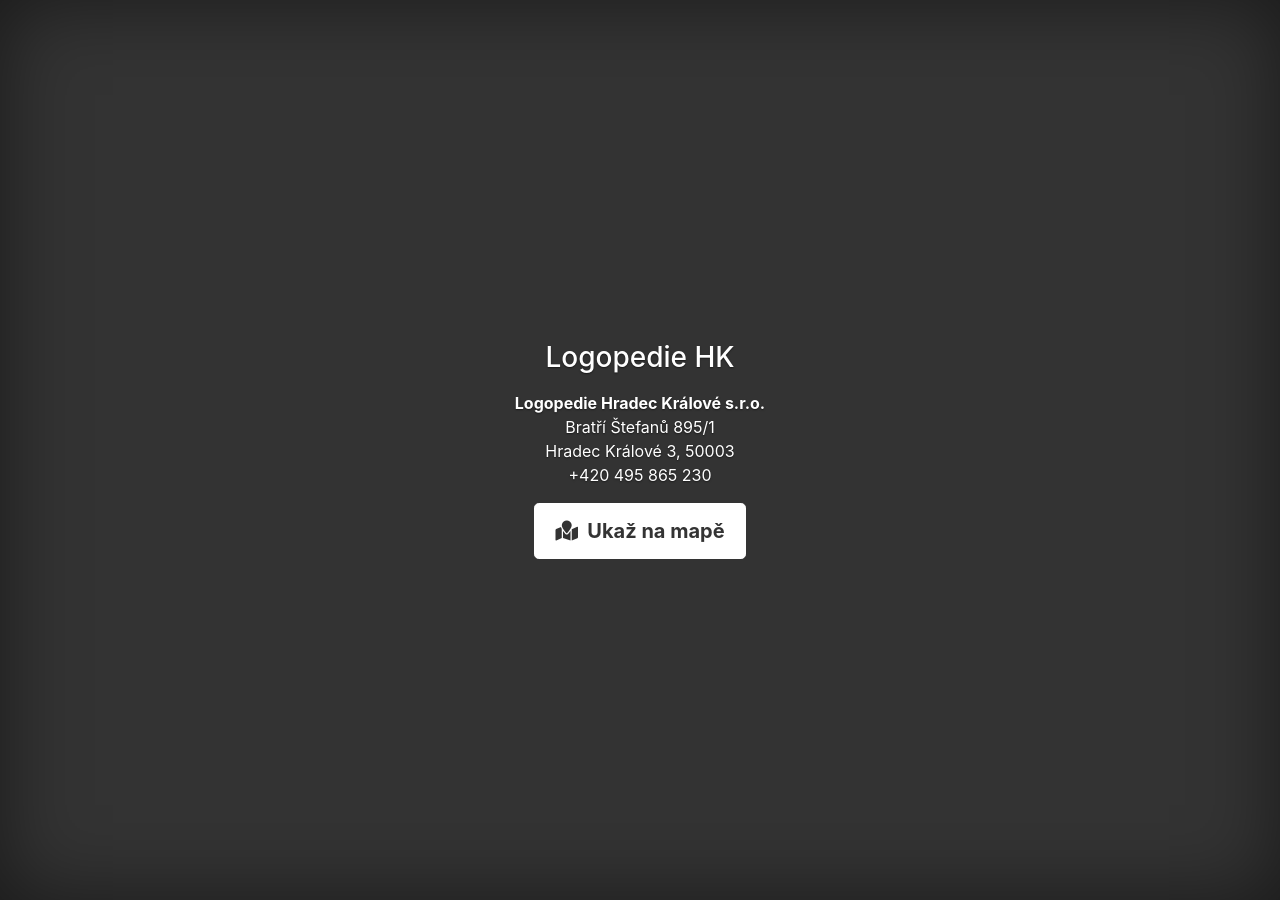
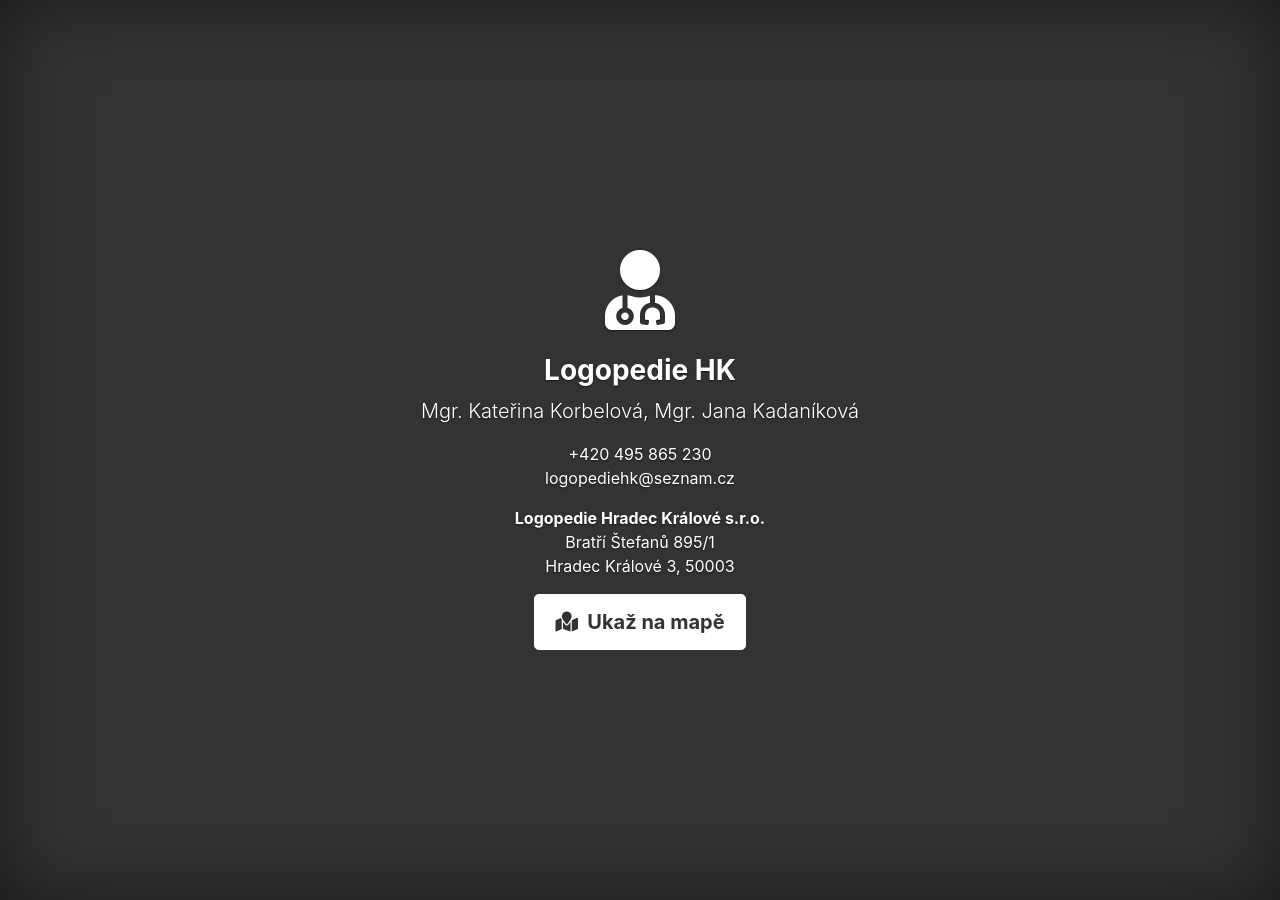
Before and after one commit to dstlmrk/logopediehk, a Jekyll site: the page built from index.html, in a window 1280 px wide. Built offline with Jekyll 4.4.1, drawn with Linux system fonts in a browser that asks for light colours; nearby versions of some CDN libraries.

Commit message:
add icon, names and email

```diff
--- a/index.html
+++ b/index.html
@@ -5,13 +5,18 @@ title: Logopedie Hradec Králové
 <div class="cover-container d-flex w-100 h-100 p-3 mx-auto flex-column">
 <header class="masthead mb-auto"></header>
 <main role="main" class="inner cover">
-    <h3 class="cover-heading">Logopedie HK</h3>
-    <p class="lead">
+    <i class="fas 9x fa-user-md fa-5x mb-4"></i>
+    <h3 class="cover-heading"><b>Logopedie HK</b></h3>
+    <p class="lead">Mgr.&nbsp;Kateřina Korbelová, Mgr.&nbsp;Jana Kadaníková</p>
+    <p>
+        &#43;&#52;&#50;&#48;&#32;&#52;&#57;&#53;&#32;&#56;&#54;&#53;&#32;&#50;&#51;&#48;<br>
+        &#108;&#111;&#103;&#111;&#112;&#101;&#100;&#105;&#101;&#104;&#107;&#64;&#115;&#101;&#122;&#110;&#97;&#109;&#46;&#99;&#122;
+    </p>
+    <p>
         <address>
             <strong>Logopedie Hradec Králové s.r.o.</strong><br>
             Bratří Štefanů 895/1<br>
-      		Hradec Králové 3, 50003<br>
-      		+420 495 865 230
+            Hradec Králové 3, 50003
         </address>
     </p>
     <a class="btn btn-lg btn-secondary" href="https://goo.gl/maps/FpT3SnxZV9K2" target="_blank" role="button">
```
Lines whose indentation alone changed are shown as unchanged.
